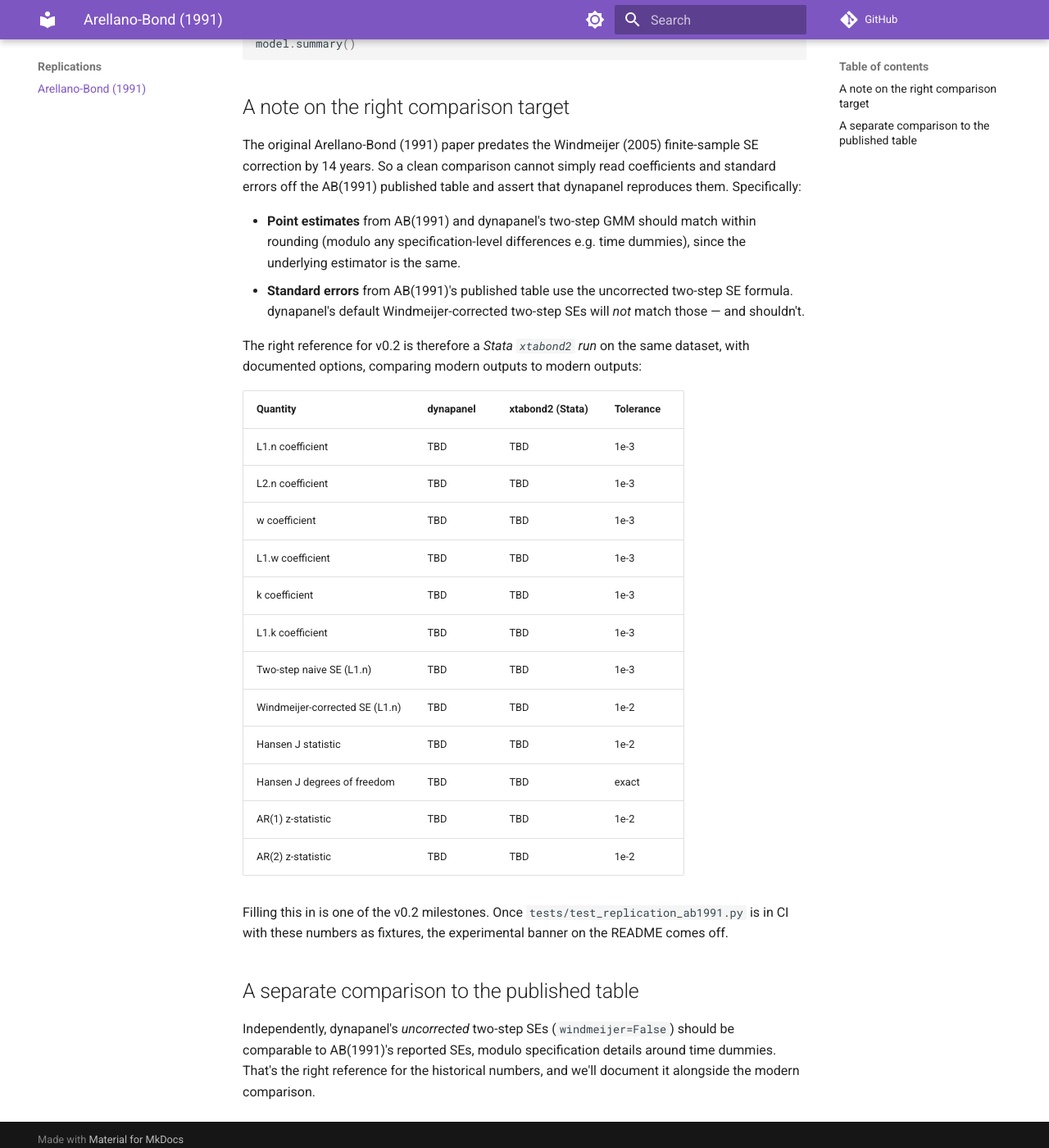
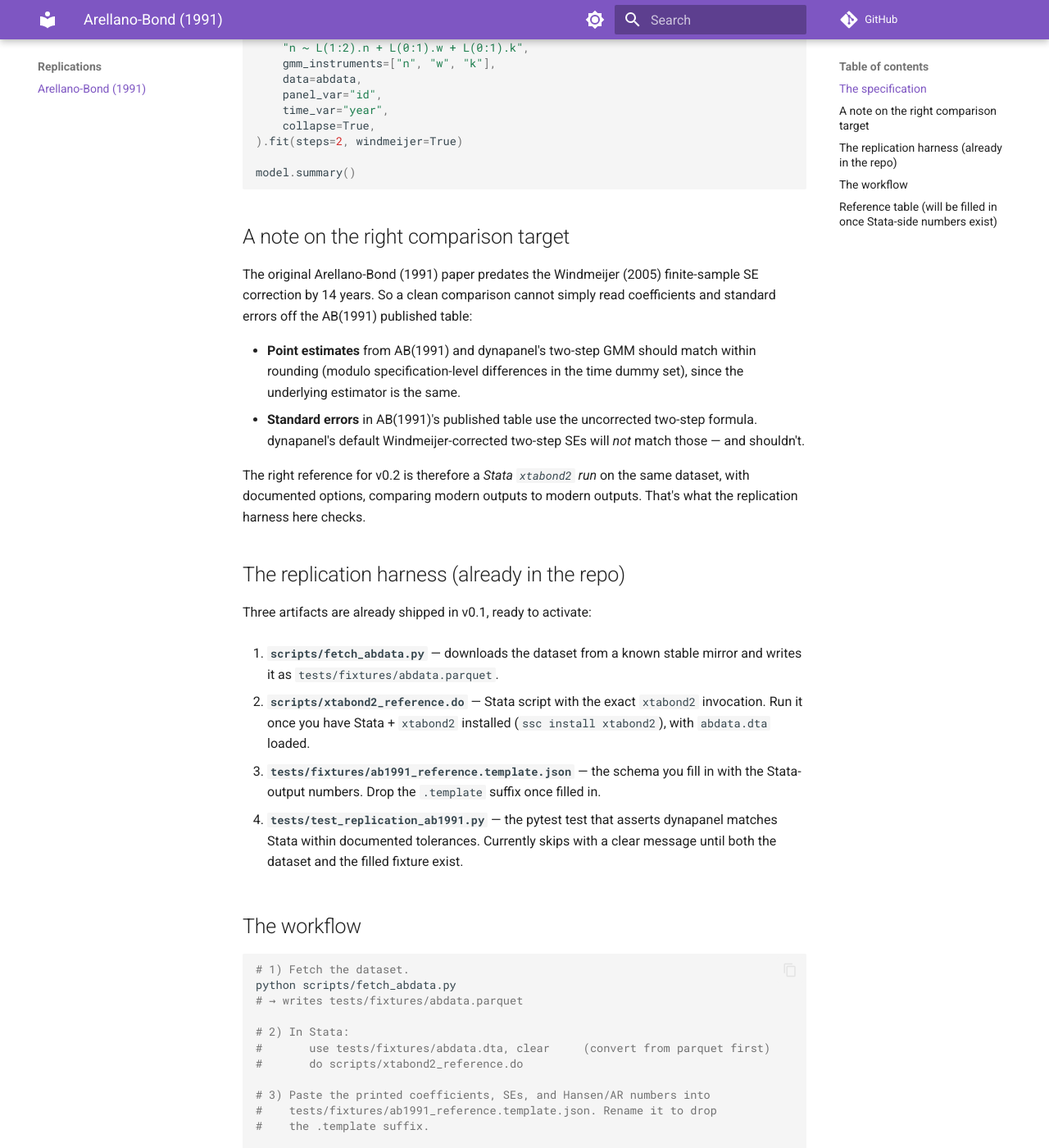
Before and after one commit to Leotaby/dynapanel, an MkDocs documentation site: the page built from docs/replications/arellano-bond-1991.md, in a window 1280 px wide and 1400 px high, scrolled down 653 px. Shown: the whole window at 82% size. Built offline with MkDocs 1.6.1 and Material for MkDocs 9.7.7, drawn with Linux system fonts in a browser that asks for light colours; comment, search, counter and statistics services are not loaded; some of the changed text lies outside the part shown.

Commit message:
v0.1.1 — CI, docs deploy, screenshot, v0.2 replication scaffold

````diff
--- a/docs/replications/arellano-bond-1991.md
+++ b/docs/replications/arellano-bond-1991.md
@@ -1,9 +1,13 @@
 # Replication: Arellano & Bond (1991)
 
-> **Status:** stub — the replication notebook itself lives in
-> `examples/arellano_bond_1991.py`. Once the reference numbers are
-> captured from a documented Stata/`xtabond2` specification, this page
-> will walk through a table-by-table comparison.
+> **Status: scaffolded, not yet validated.** The dataset fetcher, the
+> Stata reference script, and the pytest harness are all in place — the
+> only missing piece is the Stata-side numbers themselves. Once those
+> are captured into `tests/fixtures/ab1991_reference.json`, the test
+> suite asserts dynapanel matches Stata within documented tolerances on
+> every commit.
+
+## The specification
 
 The Arellano-Bond (1991) employment equation in the original notation:
 
@@ -14,10 +18,13 @@ n_{it} = \alpha_1 n_{i,t-1} + \alpha_2 n_{i,t-2}
        + \mu_t + \eta_i + u_{it}
 $$
 
-In dynapanel that's:
+In dynapanel:
 
 ```python
 from dynapanel import DifferenceGMM
+import polars as pl
+
+abdata = pl.read_parquet("tests/fixtures/abdata.parquet")
 
 model = DifferenceGMM(
     "n ~ L(1:2).n + L(0:1).w + L(0:1).k",
@@ -36,43 +43,74 @@ model.summary()
 The original Arellano-Bond (1991) paper predates the Windmeijer (2005)
 finite-sample SE correction by 14 years. So a clean comparison cannot
 simply read coefficients and standard errors off the AB(1991) published
-table and assert that dynapanel reproduces them. Specifically:
+table:
 
 - **Point estimates** from AB(1991) and dynapanel's two-step GMM should
-  match within rounding (modulo any specification-level differences
-  e.g. time dummies), since the underlying estimator is the same.
-- **Standard errors** from AB(1991)'s published table use the
-  uncorrected two-step SE formula. dynapanel's default
-  Windmeijer-corrected two-step SEs will *not* match those — and
-  shouldn't.
+  match within rounding (modulo specification-level differences in the
+  time dummy set), since the underlying estimator is the same.
+- **Standard errors** in AB(1991)'s published table use the uncorrected
+  two-step formula. dynapanel's default Windmeijer-corrected two-step
+  SEs will *not* match those — and shouldn't.
 
 The right reference for v0.2 is therefore a *Stata `xtabond2` run* on
-the same dataset, with documented options, comparing modern outputs
-to modern outputs:
+the same dataset, with documented options, comparing modern outputs to
+modern outputs. That's what the replication harness here checks.
 
-| Quantity                              | dynapanel    | xtabond2 (Stata) | Tolerance |
-| ------------------------------------- | ------------ | ---------------- | --------- |
-| L1.n coefficient                      | TBD          | TBD              | 1e-3      |
-| L2.n coefficient                      | TBD          | TBD              | 1e-3      |
-| w coefficient                         | TBD          | TBD              | 1e-3      |
-| L1.w coefficient                      | TBD          | TBD              | 1e-3      |
-| k coefficient                         | TBD          | TBD              | 1e-3      |
-| L1.k coefficient                      | TBD          | TBD              | 1e-3      |
-| Two-step naive SE (L1.n)              | TBD          | TBD              | 1e-3      |
-| Windmeijer-corrected SE (L1.n)        | TBD          | TBD              | 1e-2      |
-| Hansen J statistic                    | TBD          | TBD              | 1e-2      |
-| Hansen J degrees of freedom           | TBD          | TBD              | exact     |
-| AR(1) z-statistic                     | TBD          | TBD              | 1e-2      |
-| AR(2) z-statistic                     | TBD          | TBD              | 1e-2      |
+## The replication harness (already in the repo)
 
-Filling this in is one of the v0.2 milestones. Once `tests/test_replication_ab1991.py`
-is in CI with these numbers as fixtures, the experimental banner on
-the README comes off.
+Three artifacts are already shipped in v0.1, ready to activate:
 
-## A separate comparison to the published table
+1. **`scripts/fetch_abdata.py`** — downloads the dataset from a known
+   stable mirror and writes it as `tests/fixtures/abdata.parquet`.
 
-Independently, dynapanel's *uncorrected* two-step SEs (`windmeijer=False`)
-should be comparable to AB(1991)'s reported SEs, modulo specification
-details around time dummies. That's the right reference for the
-historical numbers, and we'll document it alongside the modern
-comparison.
+2. **`scripts/xtabond2_reference.do`** — Stata script with the exact
+   `xtabond2` invocation. Run it once you have Stata + `xtabond2`
+   installed (`ssc install xtabond2`), with `abdata.dta` loaded.
+
+3. **`tests/fixtures/ab1991_reference.template.json`** — the schema
+   you fill in with the Stata-output numbers. Drop the `.template`
+   suffix once filled in.
+
+4. **`tests/test_replication_ab1991.py`** — the pytest test that asserts
+   dynapanel matches Stata within documented tolerances. Currently
+   skips with a clear message until both the dataset and the filled
+   fixture exist.
+
+## The workflow
+
+```bash
+# 1) Fetch the dataset.
+python scripts/fetch_abdata.py
+# → writes tests/fixtures/abdata.parquet
+
+# 2) In Stata:
+#       use tests/fixtures/abdata.dta, clear     (convert from parquet first)
+#       do scripts/xtabond2_reference.do
+
+# 3) Paste the printed coefficients, SEs, and Hansen/AR numbers into
+#    tests/fixtures/ab1991_reference.template.json. Rename it to drop
+#    the .template suffix.
+
+# 4) Run the replication tests.
+pytest tests/test_replication_ab1991.py -v
+```
+
+When green, the README banner changes from "experimental v0.1" to
+"validated against xtabond2 on AB(1991)", and the v0.2 release is
+earned.
+
+## Reference table (will be filled in once Stata-side numbers exist)
+
+| Quantity                          | dynapanel | xtabond2 (Stata) | |Δ|     | Tolerance |
+| --------------------------------- | --------- | ---------------- | ------- | --------- |
+| L1.n coefficient                  | TBD       | TBD              | TBD     | 1e-3      |
+| L2.n coefficient                  | TBD       | TBD              | TBD     | 1e-3      |
+| w coefficient                     | TBD       | TBD              | TBD     | 1e-3      |
+| L1.w coefficient                  | TBD       | TBD              | TBD     | 1e-3      |
+| k coefficient                     | TBD       | TBD              | TBD     | 1e-3      |
+| L1.k coefficient                  | TBD       | TBD              | TBD     | 1e-3      |
+| Windmeijer SE (L1.n)              | TBD       | TBD              | TBD     | 1e-2      |
+| Hansen J                          | TBD       | TBD              | TBD     | 1e-2      |
+| Hansen df                         | TBD       | TBD              | —       | exact     |
+| AR(1) z-statistic                 | TBD       | TBD              | TBD     | 1e-2      |
+| AR(2) z-statistic                 | TBD       | TBD              | TBD     | 1e-2      |
````
Also changed, not shown: README.md (+11 -0 lines), docs/images/summary_example.html (added, +124 -0 lines), pyproject.toml (+11 -3 lines), docs/images/summary_example.png (added), 11 other files.
